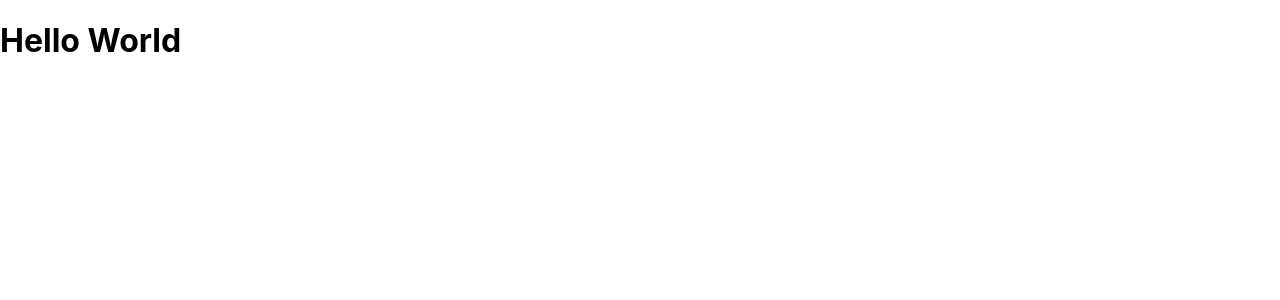
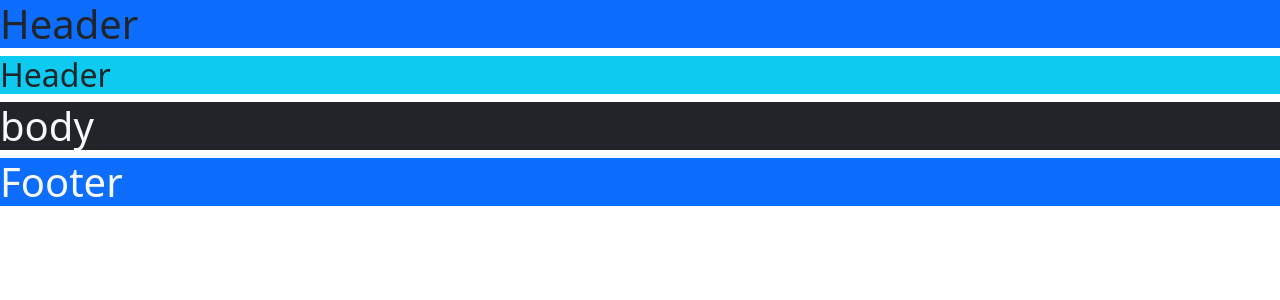
Before and after one commit to RohitPawar9850/Day14-Third-React-App, a React (Create React App) app: page / in a window 1280 px wide. Shown: the top 300 px of the page. Built offline with nearby package versions, Linux system fonts and the light colour scheme.

Commit message:
header body footer

```diff
--- a/package.json
+++ b/package.json
@@ -6,6 +6,7 @@
     "@testing-library/jest-dom": "^5.16.5",
     "@testing-library/react": "^13.4.0",
     "@testing-library/user-event": "^13.5.0",
+    "bootstrap": "^5.3.0",
     "react": "^18.2.0",
     "react-dom": "^18.2.0",
     "react-scripts": "5.0.1",
--- a/src/App.js
+++ b/src/App.js
@@ -1,12 +1,39 @@
-import logo from './logo.svg';
+//import logo from './logo.svg';
 import './App.css';
 
 function App() {
   return (
     <>
-    <h1>
-      Hello World
-    </h1>
+    <Header></Header>
+    <Body></Body>
+    <Footer></Footer>
+    </>
+  );
+}
+function Header()
+{
+  return (
+    <>
+    <h1 className='bg-primary'>Header</h1>
+    <h2 className='bg-info'>Header</h2>
+    </>
+  );
+}
+
+function Body()
+{
+  return (
+    <>
+    <h1 className='bg-dark text-light'>body</h1>
+    </>
+  );
+}
+
+function Footer()
+{
+  return (
+    <>
+    <h1 className='bg-primary text-light'>Footer</h1>
     </>
   );
 }
--- a/src/index.js
+++ b/src/index.js
@@ -2,6 +2,7 @@ import React from 'react';
 import ReactDOM from 'react-dom/client';
 import './index.css';
 import App from './App';
+import "bootstrap/dist/css/bootstrap.css";
 import reportWebVitals from './reportWebVitals';
 
 const root = ReactDOM.createRoot(document.getElementById('root'));
```
Also changed, not shown: 1 other file (tests, documents, lock files or other folders).
